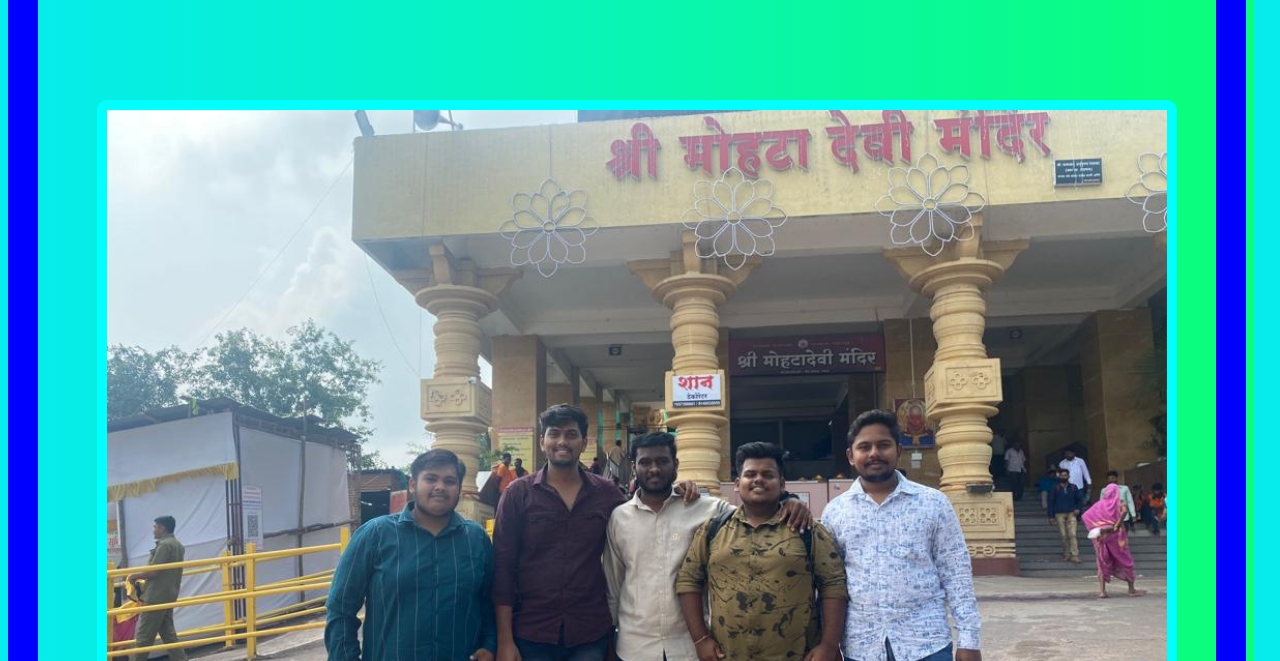
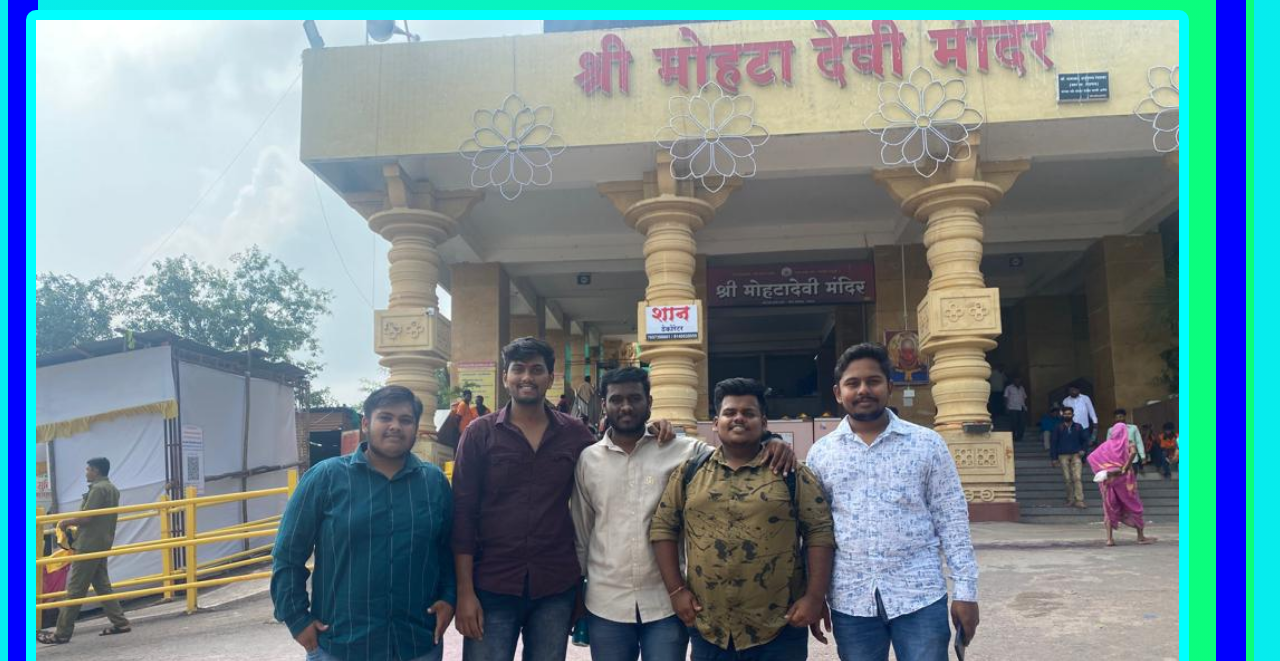
Before and after one commit to rohit9922/rohitgunjal9922.github.io, a plain HTML site: page index.html in a window 1280 px wide. Shown: the part 139-800 px from the top of the page. Drawn offline with Linux system fonts and the light colour scheme.

Commit message:
Update index.html

```diff
--- a/index.html
+++ b/index.html
@@ -43,10 +43,11 @@
             margin-left:5%;
             justify-content: center;
             /* display: none; */
-            height: 90%;
-            width: 90%;
+            height: 1000%;
+            width: 97%;
             border:10px solid cyan;
             border-radius: 10px;
+            margin: 10px -12px;
         }
 
         /* @media (max-width:400px){
```
